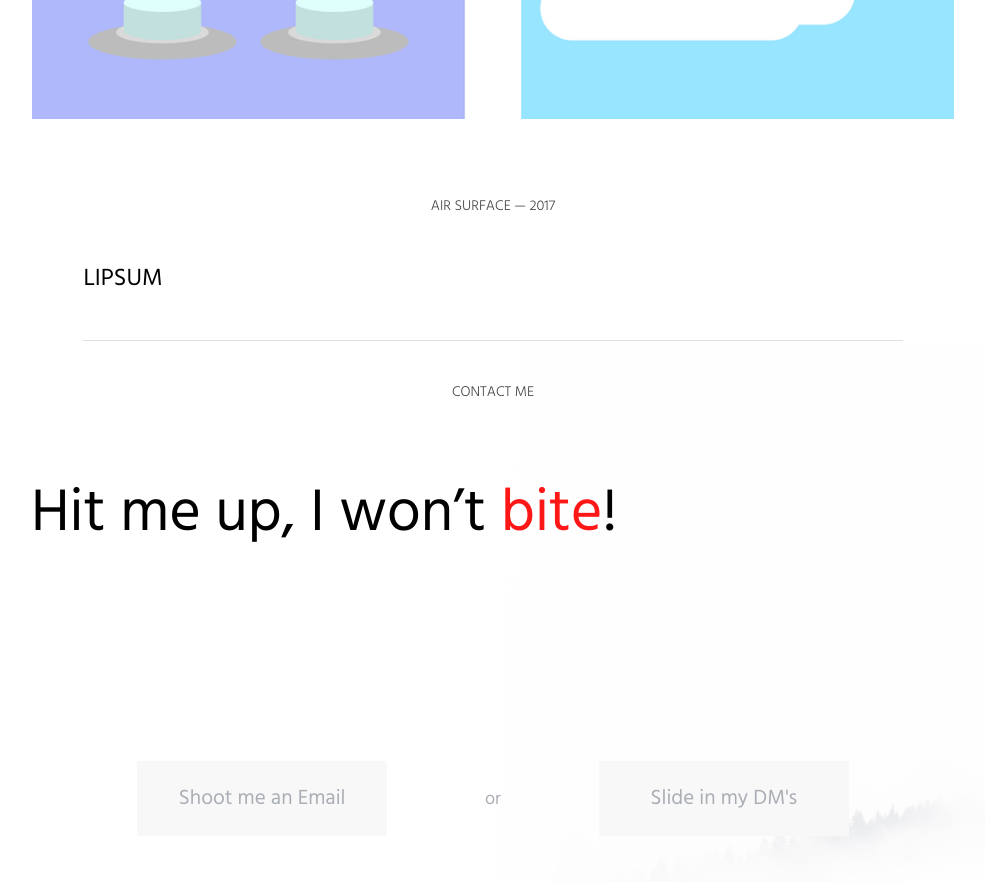
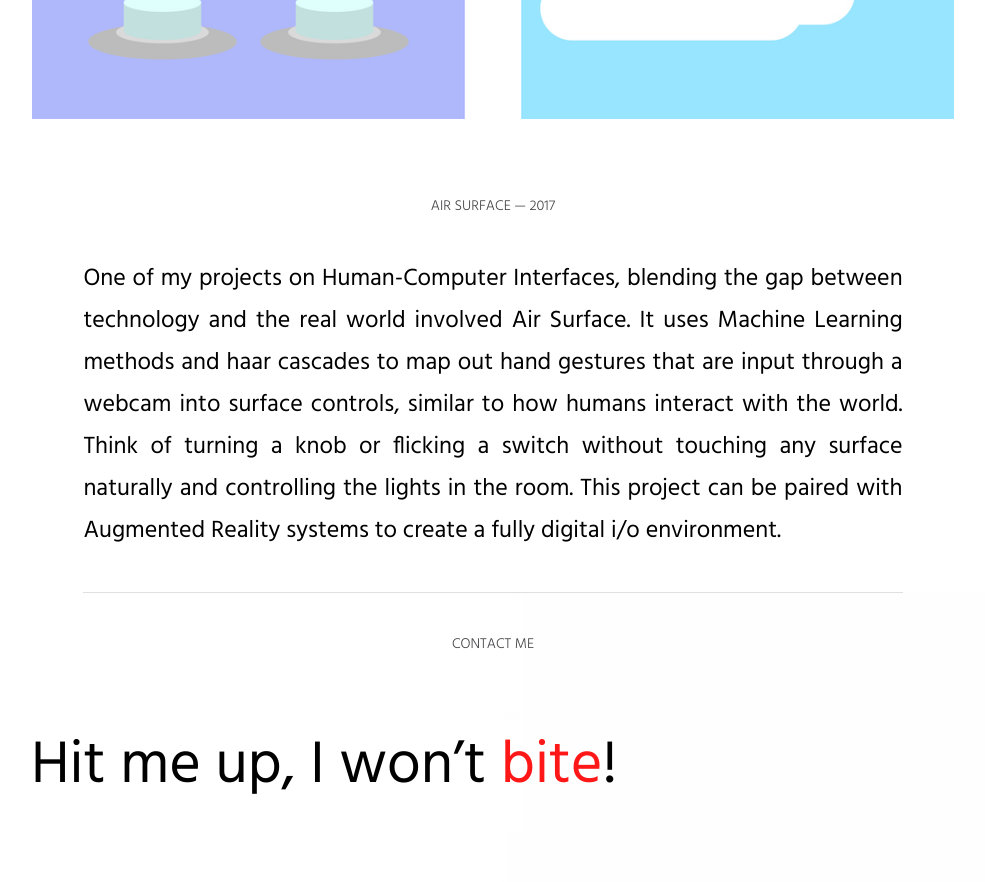
Before and after one commit to itstorque/2018-tareqdandachi.github.io, a Jekyll site: the page built from work.md, in a window 1280 px wide and 900 px high, scrolled down 12073 px. Shown: the top 882 px of the window, without its empty margins (147-1132 px from the left). Built offline with Jekyll 4.4.1, drawn with Linux system fonts in a browser that asks for light colours.

Commit message:
content update

```diff
--- a/work.md
+++ b/work.md
@@ -246,7 +246,7 @@ script:
   <h3 class="pretitle">Air Surface — 2017</h3>
 
   <h3 class="work">
-    LIPSUM
+    One of my projects on Human-Computer Interfaces, blending the gap between technology and the real world involved Air Surface. It uses Machine Learning methods and haar cascades to map out hand gestures that are input through a webcam into surface controls, similar to how humans interact with the world. Think of turning a knob or flicking a switch without touching any surface naturally and controlling the lights in the room. This project can be paired with Augmented Reality systems to create a fully digital i/o environment.
   </h3>
 
 </div>
```
